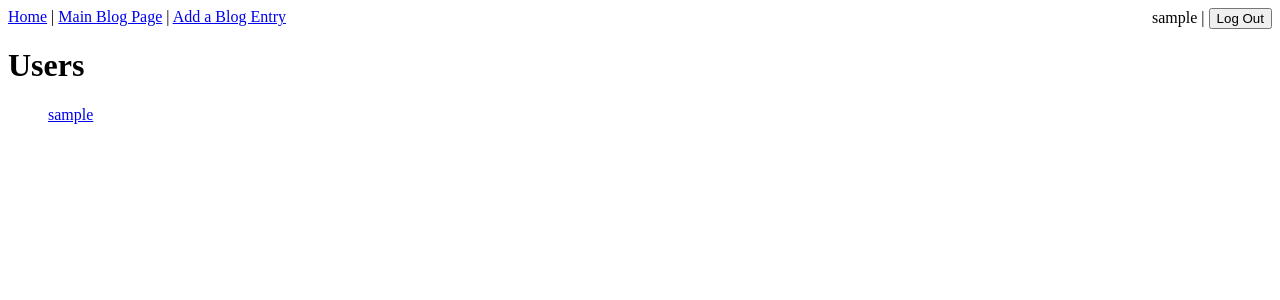
After one commit to zeik07/blogz, a Flask app: page / in a window 1280 px wide. The commit adds this page. Shown: the top 300 px of the page. Run offline with Flask 2, Linux system fonts and the light colour scheme; the visitor is signed in with stand-in values (Sample User, id 1); data comes from the database, SQL or seed files in the repository.

Commit message:
worked on functionality

```diff
--- a/main.py
+++ b/main.py
@@ -31,8 +31,8 @@ class User(db.Model):
         self.username = username
         self.password = password
 
-@app.route("/blog" , methods=['GET'])
-def index():
+@app.route("/blog" , methods=['GET', 'POST'])
+def blog():
 
     if request.args:
         id = request.args.get("id")
@@ -49,22 +49,18 @@ def add_blog():
         return render_template('newpost.html')
 
     if request.method == 'POST':
-        error = False
-        title_error = ""
-        body_error = ""
         blog_title = request.form['title']
         blog_body = request.form['body']
         if len(blog_title) == 0 or len(blog_body) == 0:
             if len(blog_title) == 0:
-                error = True
-                title_error = "Must enter a title for your blog."
+                flash("Must enter a title for your blog.")
+                return redirect("/newpost", blog_body=blog_body)
             if len(blog_body) == 0:
-                error = True
-                body_error = "Must enter text for your blog."
-        if error == True:
-            return render_template('newpost.html' , title_error=title_error , body_error=body_error , title=blog_title , body=blog_body)
+                flash("Must enter text for your blog.")
+                return redirect("newpost", blog_title=blog_title)
 
-        new_blog = Blog(blog_title, blog_body)
+        owner = User.query.filter_by(username=session['user']).first()
+        new_blog = Blog(blog_title, blog_body, owner)
         db.session.add(new_blog)
         db.session.commit()
 
@@ -78,6 +74,9 @@ def signup():
         password = request.form['password']
         verify = request.form['verify']
 
+        if len(username) == 0 or len(password) == 0 or len(verify) == 0:
+            flash("One or more fields are invalid.")
+            return redirect('/signup')
         if len(username) < 3:
             flash("Username is too short.")
             return redirect('/signup')
@@ -106,16 +105,53 @@ def signup():
         db.session.commit()
         session['user'] = new_user.username
 
-        return render_template('newpost.html')
+        return redirect('/newpost')
     else:
         return render_template('signup.html')
 
-endpoints_without_login = ['login', 'signup']
+@app.route("/login", methods=['GET', 'POST'])
+def login():
+    if request.method == 'GET':
+        return render_template('login.html')
+    elif request.method == 'POST':
+        username = request.form['username']
+        password = request.form['password']
+        users = User.query.filter_by(username=username)
+        if users.count() == 1:
+            user = users.first()
+            if password == user.password:
+                session['user'] = user.username
+                flash('Welcome back, ' + user.username)
+                return redirect("/newpost")
+            else:
+                flash('Incorrect password.')
+                return redirect("/login")
+        flash('Username does not exist.')
+        return redirect("/login")
+
+@app.route("/", methods=['GET', 'POST'])
+def index():
+
+    if request.args:
+        id = request.args.get("id")
+        user = User.query.get(id)
+
+        return render_template('blog.html' , user=user)
+    else:
+        users = User.query.all()
+        return render_template('index.html' , users=users)
+
+@app.route("/logout", methods=['POST'])
+def logout():
+    del session['user']
+    return redirect("/blog")
+
+endpoints_without_login = ['login', 'signup', 'index', 'blog']
 
 @app.before_request
 def require_login():
     if not ('user' in session or request.endpoint in endpoints_without_login):
-        return redirect("/signup")
+        return redirect("/login")
 
 app.secret_key = 'A0Zr98j/3yX R~XHH!jmN]LWX/,?RU'
 
--- a/templates/base.html
+++ b/templates/base.html
@@ -7,13 +7,32 @@
             color: red;
         }
     </style>
-    <ul style="list-style-type: none">
-        <li><a href="/blog">Main Blog Page</a></li>
-        <li><a href="/newpost">Add a Blog Entry</a></li>
-        <li><a href="/signup">Signup</a></li>
-    </ul>
 </head>
 <body>
+    <div style="float: right">
+        {% if 'user' in session %}
+            <form action="/logout" method="post" id="logout">
+                {{ session['user'] }} | <input type="submit" value="Log Out" />
+            </form>
+        {% else %}
+            <a href="login">Login</a>
+        {% endif %}
+    </div>
+
+    <div style="float: left">
+        <a href="/">Home</a> | <a href="/blog">Main Blog Page</a> | <a href="/newpost">Add a Blog Entry</a>
+    </div>
+    <br>
+
+    {% with messages = get_flashed_messages() %}
+        {% if messages %}
+            <ul class=flashes>
+                {% for message in messages %}
+                <li>{{ message }}</li>
+                {% endfor %}
+            </ul>
+        {% endif %}
+    {% endwith %}
 
     {% block content %}
     {% endblock %}
--- a/templates/blog.html
+++ b/templates/blog.html
@@ -4,8 +4,9 @@
     <h1>Blogz</h1>
     {% for blog in blogs %}
     <ul style="list-style-type: none">
-        <li><h2><a href="/blog?id={{ blog.blog_id }}" id="{{ blog.blog_id }}">{{ blog.title }}</a></h2></li>
+        <li><h2><a href="/blog?id={{ blog.id }}" id="{{ blog.id }}">{{ blog.title }}</a></h2></li>
         <li>{{ blog.body }}</li>
+        <li>Written by {{ user.username }}</li>
     </ul>
     {% endfor %}
 {% endblock %}
--- a/templates/entry.html
+++ b/templates/entry.html
@@ -5,5 +5,6 @@
 <h2 align="center">{{ blog.title }}</h2>
 <br>
 <p>{{ blog.body }}</p>
+<p>Written by {{ user.username }}</p>
 
 {% endblock %}
--- /dev/null
+++ b/templates/index.html
@@ -0,0 +1,10 @@
+{% extends "base.html" %}
+
+{% block content %}
+    <h1>Users</h1>
+    {% for user in users %}
+    <ul style="list-style-type: none">
+        <li><a href="/user?id={{ user.id }}" id="{{ user.id }}">{{ user.username }}</a></li>
+    </ul>
+    {% endfor %}
+{% endblock %}
--- a/templates/newpost.html
+++ b/templates/newpost.html
@@ -2,21 +2,19 @@
 
 {% block content %}
 <h1>Add a Blog Entry</h1>
-<form action="/blog" method="post">
+<form action="/newpost" method="post">
     <table>
         <tr>
             <td><label for="title">Title for your new blog:</label></td>
         </tr>
         <tr>
             <td><input type="text" name="title" maxlength="120" value="{{ title }}">
-            <span class="error">{{ title_error }}</span></td>
         </tr>
         <tr>
             <td><label for="body">Your new blog:</label></td>
         </tr>
         <tr>
             <td><textarea type="text" name="body" maxlength="500" value="{{ body }}" style="height: 120px; width:280px; "></textarea>
-            <span class="error">{{ body_error }}</span></td>
         </tr>
     </table>
     <input type="submit" value="Add Blog">
```
Also changed, not shown: templates/login.html (+2 -5 lines).
